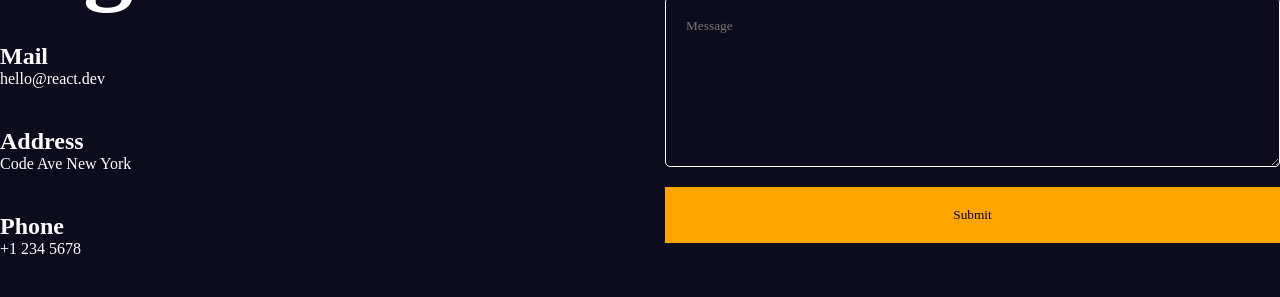
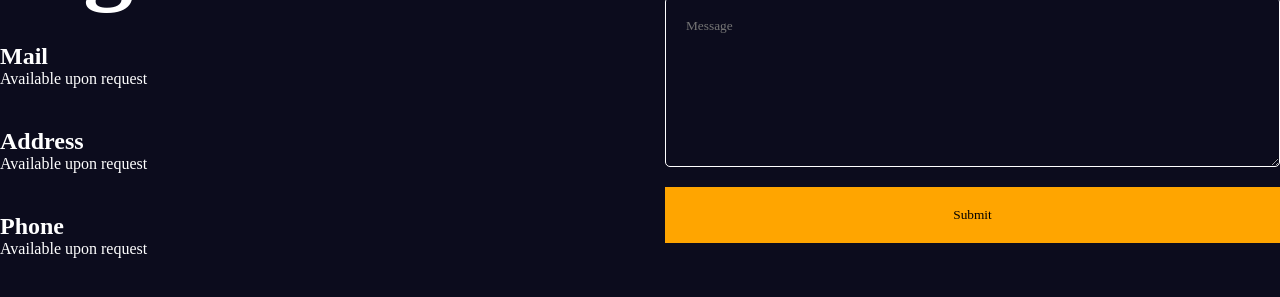
Before and after one commit to ninobrown585/Updated-Portfolio, a React (Vite) app: page / in a window 1280 px wide. Shown: the part 6901-7198 px from the top of the page. Built offline with nearby package versions, Linux system fonts and the light colour scheme.

Commit message:
Active form creation

```diff
--- a/package.json
+++ b/package.json
@@ -10,6 +10,7 @@
     "preview": "vite preview"
   },
   "dependencies": {
+    "@emailjs/browser": "^4.3.3",
     "framer-motion": "^10.16.4",
     "react": "18.2.0",
     "react-dom": "18.2.0",
--- a/src/components/contact/Contact.jsx
+++ b/src/components/contact/Contact.jsx
@@ -23,15 +23,15 @@ const Contact = () => {
         <motion.h1 variants={variants}>Want to work together</motion.h1>
         <motion.div className="item" variants={variants}>
             <h2>Mail</h2>
-            <span>hello@react.dev</span>
+            <span>Available upon request</span>
         </motion.div>
         <motion.div className="item" variants={variants}>
             <h2>Address</h2>
-            <span>Code Ave New York</span>
+            <span>Available upon request</span>
         </motion.div>
         <motion.div className="item" variants={variants}>
             <h2>Phone</h2>
-            <span>+1 234 5678</span>
+            <span>Available upon request</span>
         </motion.div>
       </motion.div>
       <div className="formContainer">
```
Also changed, not shown: 1 other file (tests, documents, lock files or other folders).
